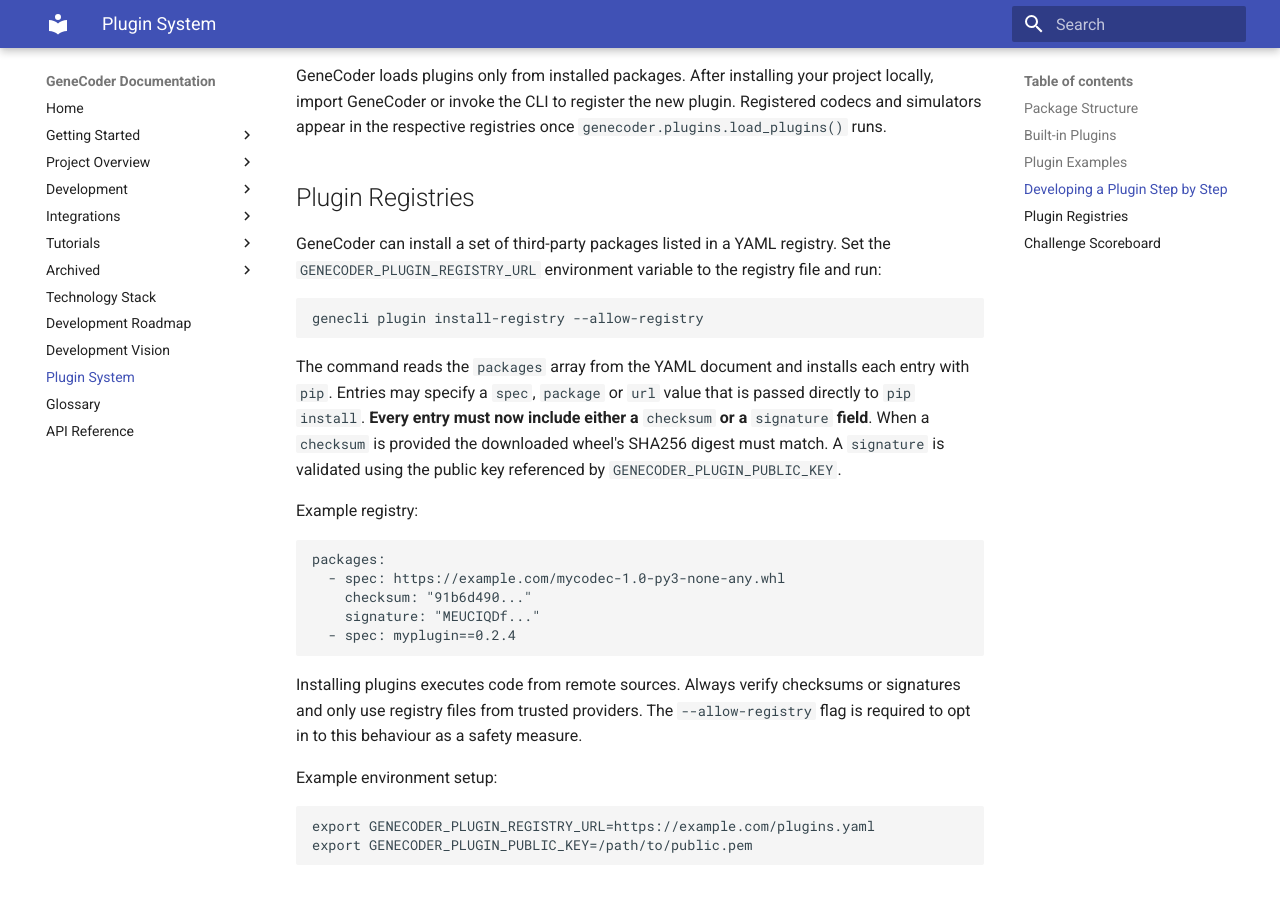
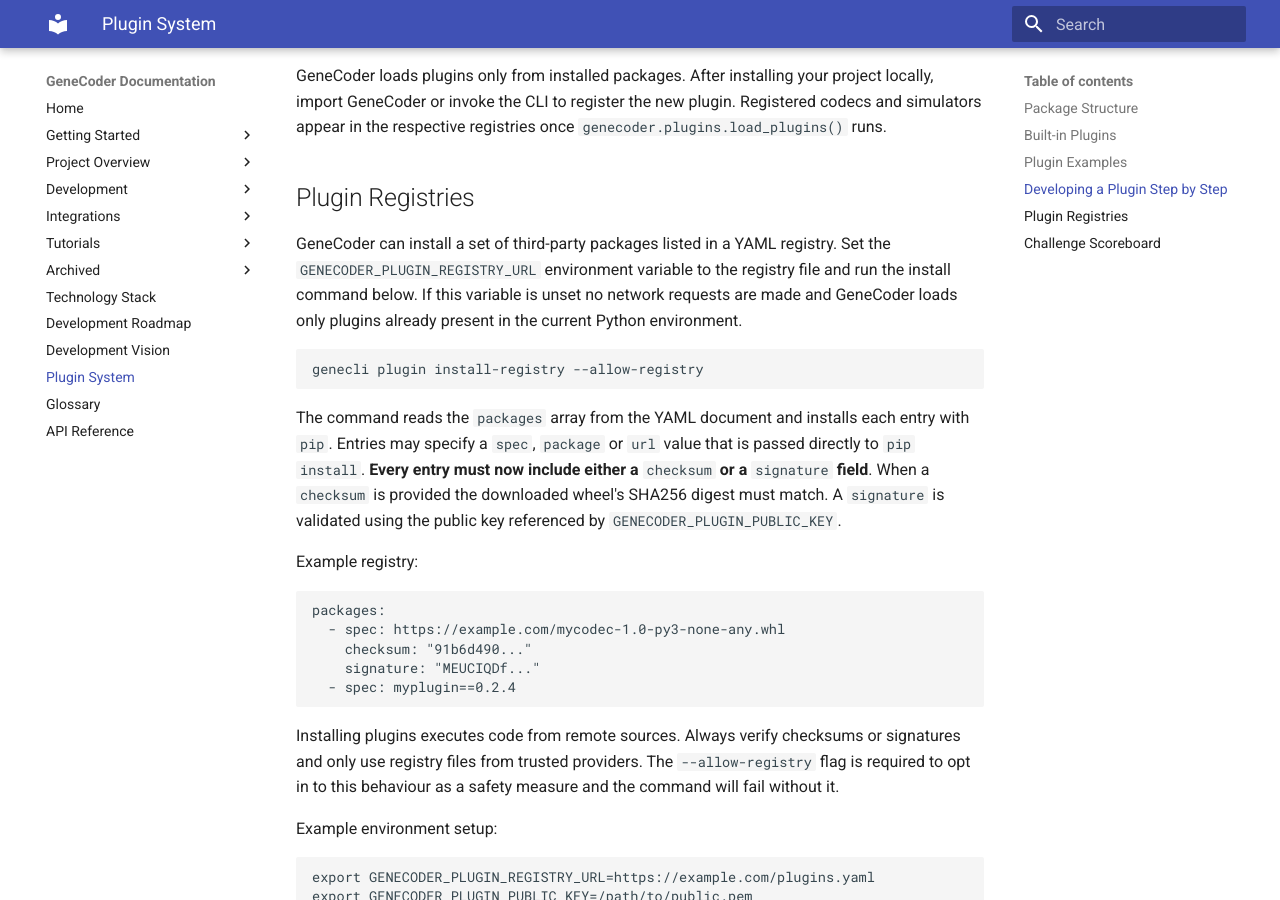
Before and after one commit to d0tTino/GeneCoder, an MkDocs documentation site: the page built from docs/plugins.md, in a window 1280 px wide and 900 px high, scrolled down 2279 px. Built offline with MkDocs 1.6.1 and Material for MkDocs 9.7.7, drawn with Linux system fonts in a browser that asks for light colours.

Commit message:
docs: clarify plugin offline behavior

````diff
--- a/docs/plugins.md
+++ b/docs/plugins.md
@@ -116,7 +116,9 @@ Registered codecs and simulators appear in the respective registries once
 
 GeneCoder can install a set of third-party packages listed in a YAML registry.
 Set the `GENECODER_PLUGIN_REGISTRY_URL` environment variable to the registry
-file and run:
+file and run the install command below. If this variable is unset no network
+requests are made and GeneCoder loads only plugins already present in the
+current Python environment.
 
 ```bash
 genecli plugin install-registry --allow-registry
@@ -142,7 +144,7 @@ packages:
 Installing plugins executes code from remote sources. Always verify checksums or
 signatures and only use registry files from trusted providers. The
 `--allow-registry` flag is required to opt in to this behaviour as a safety
-measure.
+measure and the command will fail without it.
 
 Example environment setup:
 
````
Also changed, not shown: README.md (+2 -0 lines).
